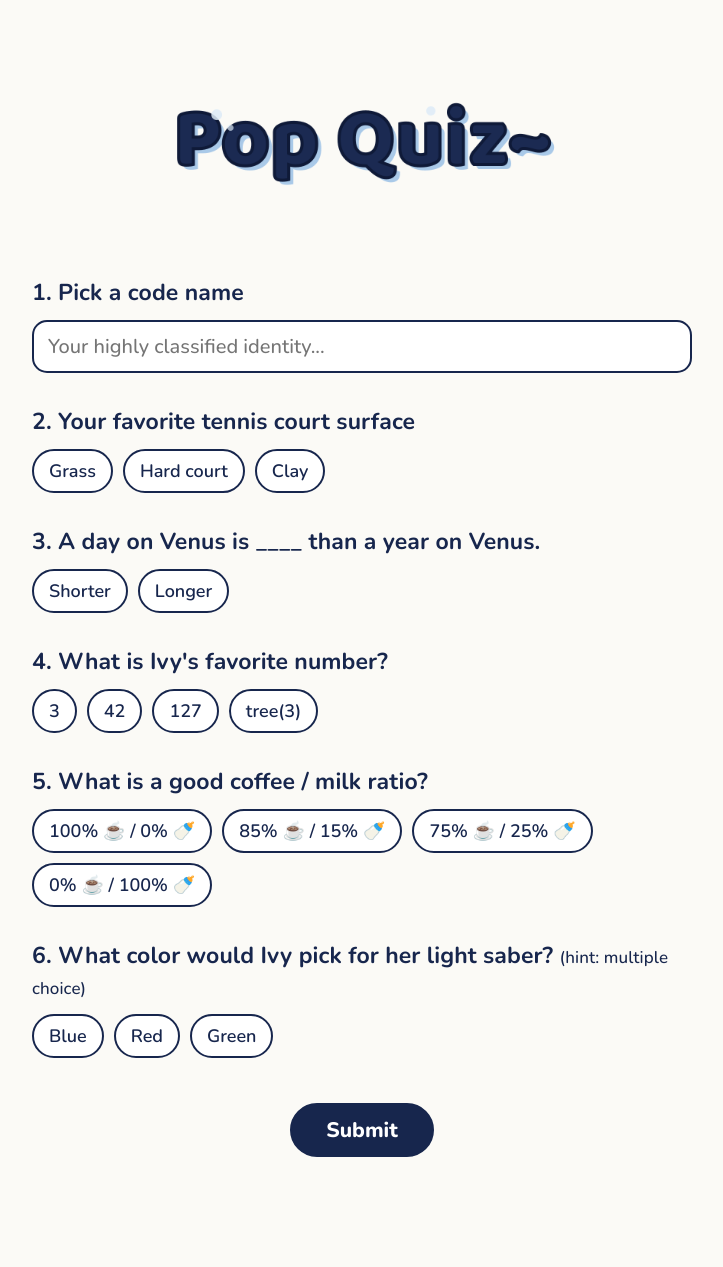
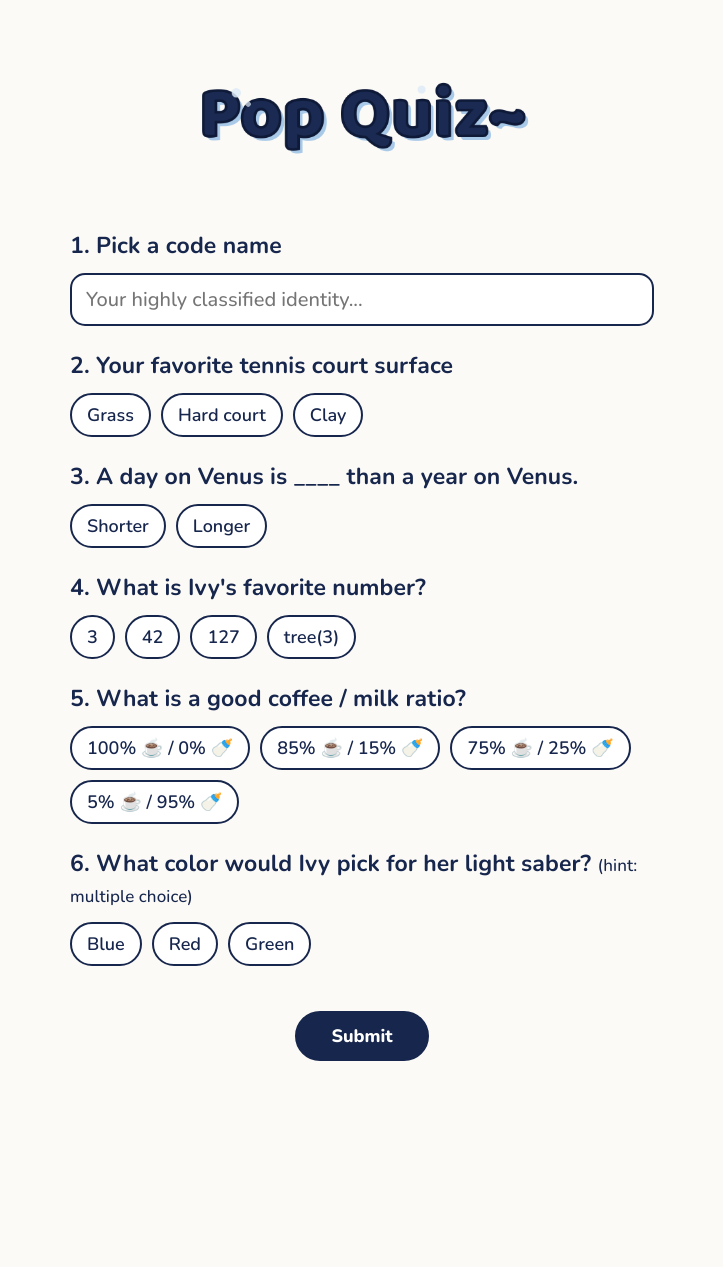
Before and after one commit to Ivy-Wu/Ivy-Wu.github.io, a Jekyll site: the page tennis/index.html, which Jekyll copies as it is, in a window 1280 px wide. Shown: the whole page, without its empty margins (278-1001 px from the left). Built offline with Jekyll 4.4.1, drawn with Linux system fonts in a browser that asks for light colours; after the commit the page ends 1151 px from its top, so only the background shows below that.

Commit message:
Update index.html

```diff
--- a/tennis/index.html
+++ b/tennis/index.html
@@ -15,11 +15,11 @@ body{
 .screen.active{display:block}
 
 .quiz-wrap{
-  width:min(700px,100%);margin:0 auto;padding:42px 20px 64px;
+  width:min(620px,100%);margin:0 auto;padding:30px 18px 44px;
 }
-.header-wrap{text-align:center;margin-bottom:30px}
-.header-img{width:min(520px,92%);height:auto;display:inline-block}
-.question{margin-bottom:33px}
+.header-wrap{text-align:center;margin-bottom:22px}
+.header-img{width:min(450px,88%);height:auto;display:inline-block}
+.question{margin-bottom:24px}
 .question-title{font-size:23px;font-weight:700;margin-bottom:12px;letter-spacing:.1px}
 .hint{font-size:17px;font-weight:500}
 input[type=text]{
@@ -40,13 +40,13 @@ input[type=text]:focus{box-shadow:3px 3px 0 #bddcf4}
 .submit-btn{
   display:block;margin:45px auto 0;padding:11px 34px;border:2px solid #17264d;
   border-radius:999px;background:#17264d;color:white;font:inherit;
-  font-size:21px;font-weight:800;cursor:pointer
+  font-size:18px;font-weight:800;cursor:pointer
 }
 #quizMessage{
       min-height:28px;
       margin-top:18px;
       text-align:center;
-      font-size:18px;
+      font-size:16px;
       font-weight:700;
       color:#8d5ab5;
       letter-spacing:.1px;
@@ -62,13 +62,13 @@ input[type=text]:focus{box-shadow:3px 3px 0 #bddcf4}
     }
 
 .game-shell{
-  width:min(820px,100%);margin:0 auto;padding:24px 18px 36px;
+  width:min(700px,100%);margin:0 auto;padding:18px 16px 28px;
 }
 .game-topbar{
   position:relative;display:flex;align-items:center;justify-content:center;
-  min-height:72px;margin-bottom:12px;
+  min-height:60px;margin-bottom:8px;
 }
-.game-title{margin:0;font-size:clamp(34px,6vw,56px);font-weight:800;letter-spacing:.3px;font-family:"Nunito","Arial Rounded MT Bold",sans-serif;border-radius:20px}
+.game-title{margin:0;font-size:clamp(30px,5vw,46px);font-weight:800;letter-spacing:.3px;font-family:"Nunito","Arial Rounded MT Bold",sans-serif;border-radius:20px}
 .score-box{
   position:absolute;right:0;top:0;background:white;border:2px solid #17264d;
   border-radius:14px;padding:6px 10px;min-width:132px;box-shadow:3px 3px 0 rgba(23,38,77,.18);
@@ -124,15 +124,16 @@ canvas{
   }
 
   .quiz-wrap{
-    padding:24px 14px 40px;
+    width:94%;
+    padding:16px 10px 28px;
   }
 
   .header-img{
-    width:min(420px,96%);
+    width:min(350px,88%);
   }
 
   .question{
-    margin-bottom:26px;
+    margin-bottom:18px;
   }
 
   .question-title{
@@ -150,19 +151,19 @@ canvas{
   }
 
   .game-shell{
-    width:100%;
-    padding:14px 10px 24px;
+    width:94%;
+    padding:10px 6px 18px;
   }
 
   .game-topbar{
-    min-height:62px;
+    min-height:52px;
     justify-content:center;
     padding-right:0;
     margin-bottom:8px;
   }
 
   .game-title{
-    font-size:34px;
+    font-size:29px;
     padding-right:105px;
   }
 
@@ -193,7 +194,7 @@ canvas{
   }
 
   canvas{
-    max-height:76vh;
+    max-height:68vh;
   }
 
   .game-help{
@@ -263,7 +264,7 @@ canvas{
           <label class="option"><input type="radio" name="coffeeRatio" value="100/0"><span>100% ☕️ / 0% 🍼</span></label>
           <label class="option"><input type="radio" name="coffeeRatio" value="85/15"><span>85% ☕️ / 15% 🍼</span></label>
           <label class="option"><input type="radio" name="coffeeRatio" value="75/25"><span>75% ☕️ / 25% 🍼</span></label>
-          <label class="option"><input type="radio" name="coffeeRatio" value="0/100"><span>0% ☕️ / 100% 🍼</span></label>
+          <label class="option"><input type="radio" name="coffeeRatio" value="0/100"><span>5% ☕️ / 95% 🍼</span></label>
         </div>
       </section>
 
```
Also changed, not shown: other parts of tennis/index.html (+15 -1 lines).
